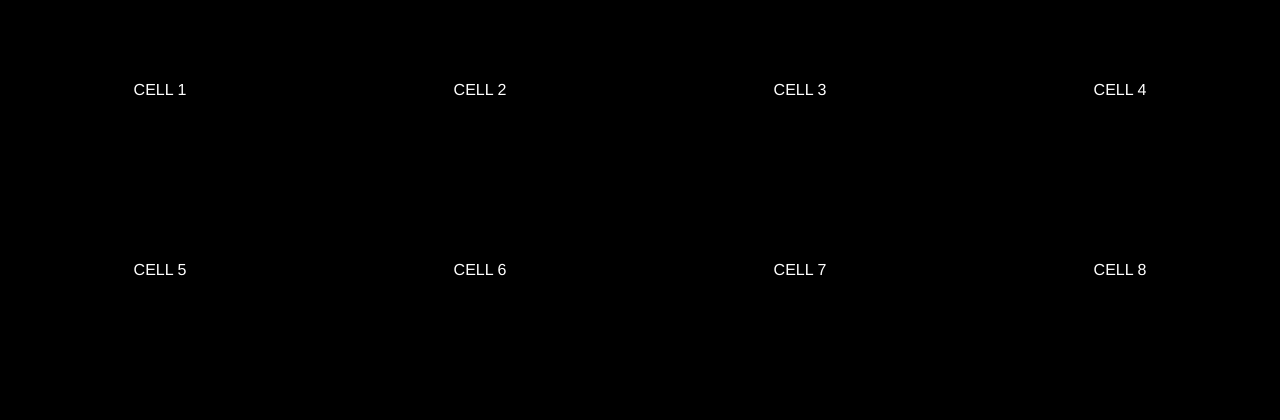
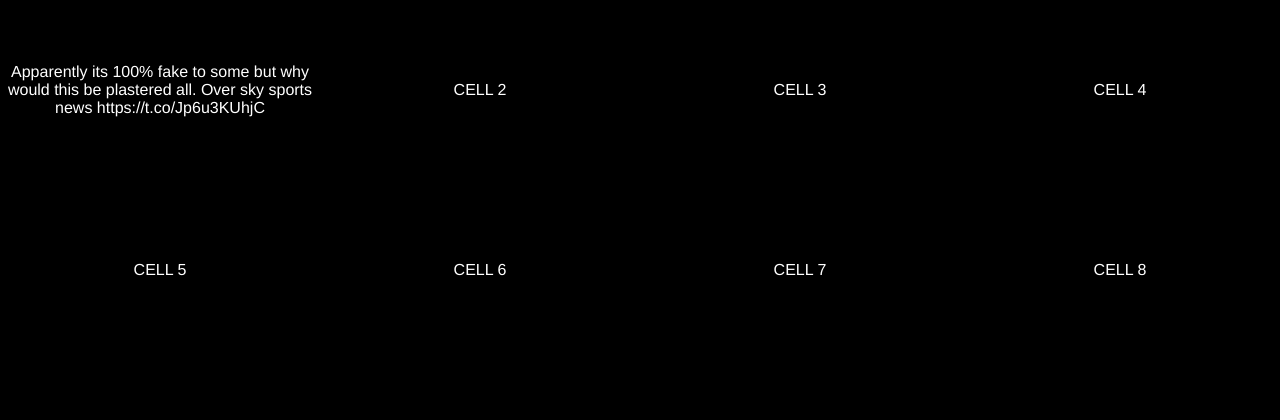
Before and after one commit to cpvalente/twitterWall, a Flask app: page /screen1 in a window 1280 px wide. Shown: the top 420 px of the page. Run offline with Flask 2, Linux system fonts and the light colour scheme; parts of the project's set-up code (start-up, migrations or seed data) failed here and were passed over.

Commit message:
add id to div

```diff
--- a/templates/screen1.html
+++ b/templates/screen1.html
@@ -3,56 +3,56 @@
   <head>
     <meta charset="utf-8">
     <title>Twitter Wall - Screen 1</title>
-    <link rel="stylesheet" href="{{ url_for('static', filename='styles/style.css') }}">
+    <link rel= "stylesheet" type= "text/css" href= "{{ url_for('static',filename='styles/style.css') }}">
   </head>
   <body>
     <div class="container">
-     <div class="cell">
-       CELL 1
+     <div class="cell" id="1">
+       Apparently its 100% fake to some but why would this be plastered all. Over sky sports news https://t.co/Jp6u3KUhjC
      </div>
-     <div class="cell">
+     <div class="cell" id="2">
        CELL 2
      </div>
-     <div class="cell">
+     <div class="cell" id="3">
        CELL 3
      </div>
-     <div class="cell">
+     <div class="cell" id="4">
        CELL 4
      </div>
-     <div class="cell">
+     <div class="cell" id="5">
        CELL 5
      </div>
-     <div class="cell">
+     <div class="cell" id="6">
        CELL 6
      </div>
-     <div class="cell">
+     <div class="cell" id="7">
        CELL 7
      </div>
-     <div class="cell">
+     <div class="cell" id="8">
        CELL 8
      </div>
-     <div class="cell">
+     <div class="cell" id="9">
        CELL 9
      </div>
-     <div class="cell">
+     <div class="cell" id="10">
        CELL 10
      </div>
-     <div class="cell">
+     <div class="cell" id="11">
        CELL 11
      </div>
-     <div class="cell">
+     <div class="cell" id="12">
        CELL 12
      </div>
-     <div class="cell">
+     <div class="cell" id="13">
        CELL 13
      </div>
-     <div class="cell">
+     <div class="cell" id="14">
        CELL 14
      </div>
-     <div class="cell">
+     <div class="cell" id="15">
        CELL 15
      </div>
-     <div class="cell">
+     <div class="cell" id="16">
        CELL 16
      </div>
    </div>
```
